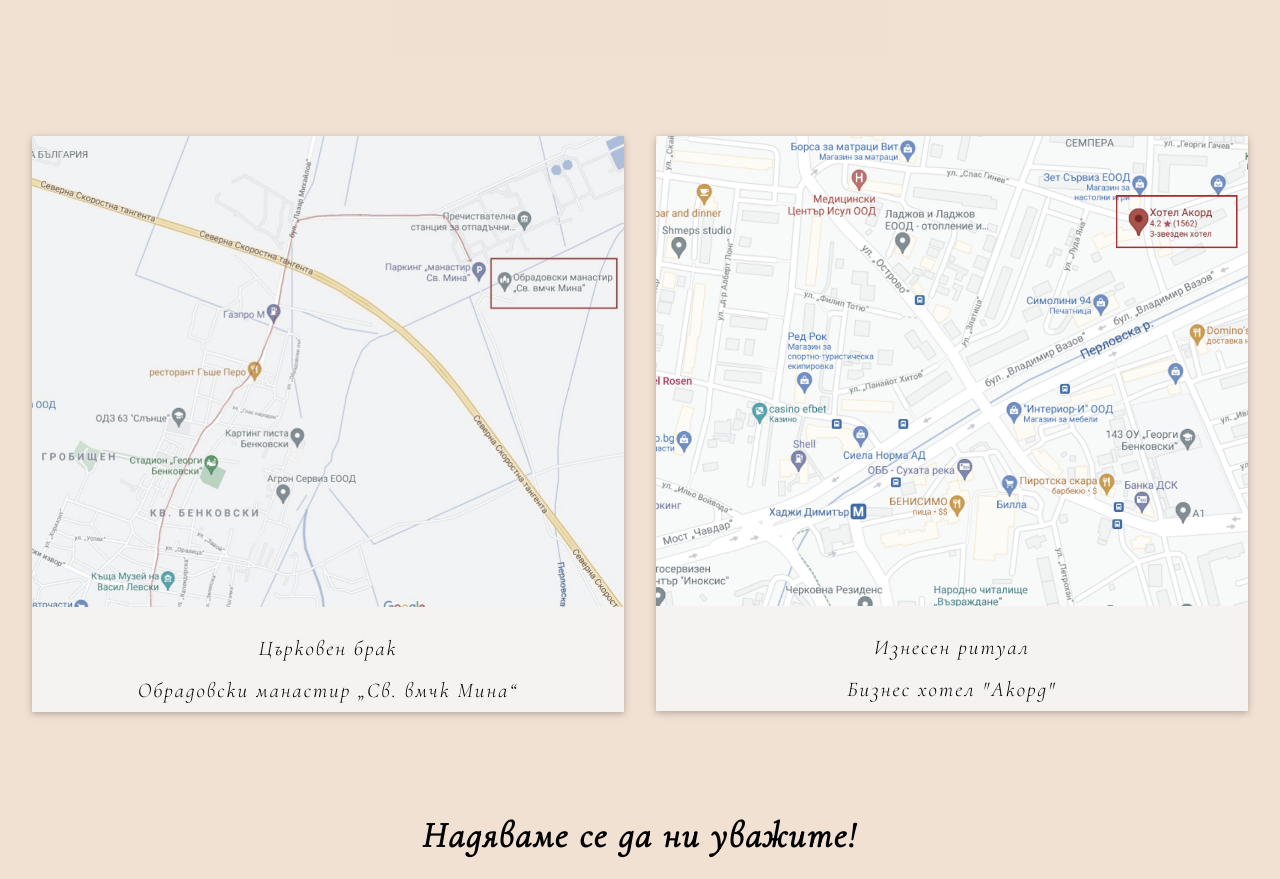
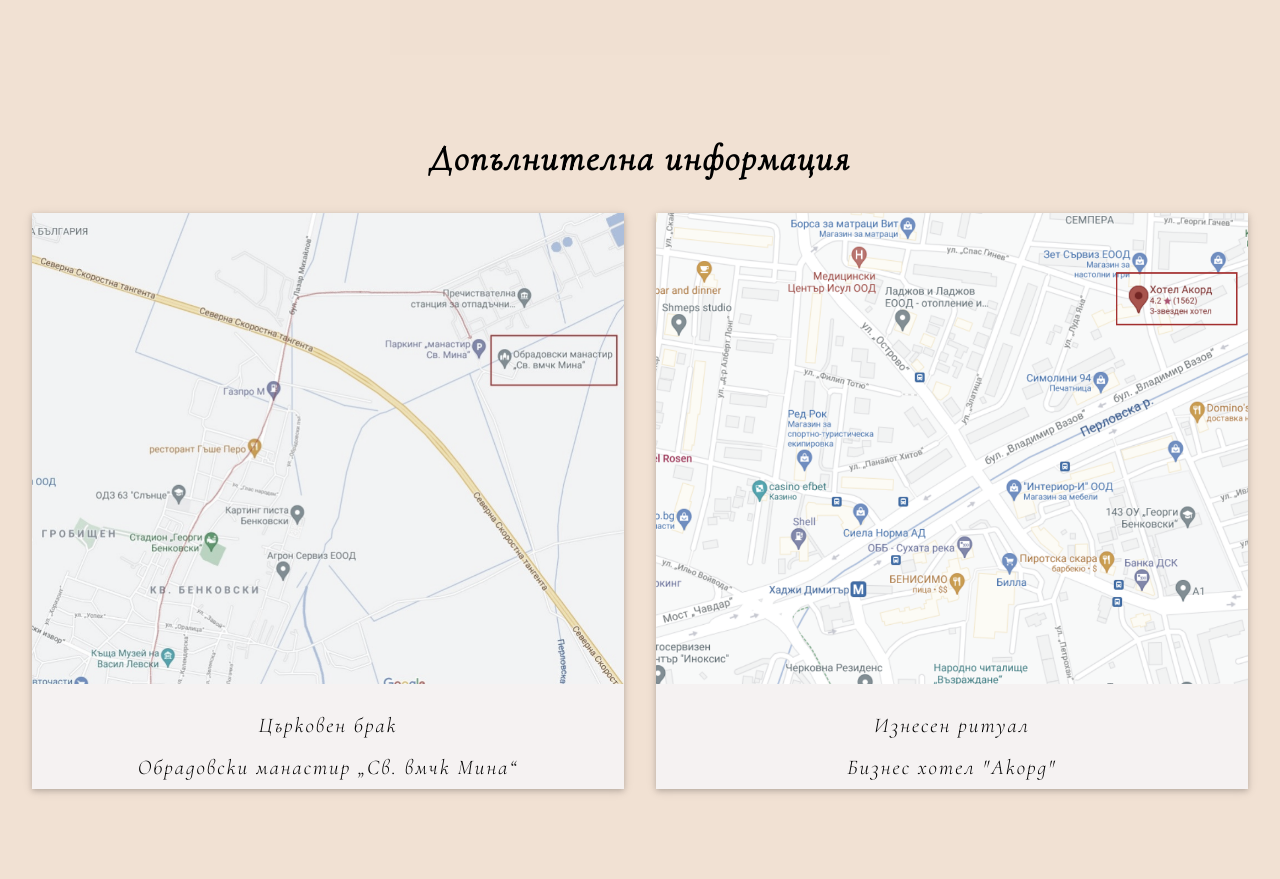
Before and after one commit to 1337sh33p/1337sh33p.github.io, a plain HTML site: page index.html in a window 1280 px wide. Shown: the part 3600-4479 px from the top of the page. Drawn offline with nearby package versions, Linux system fonts and the light colour scheme.

Commit message:
Update index.html

```diff
--- a/index.html
+++ b/index.html
@@ -144,6 +144,7 @@
 </div>
 
 <div class="w3-container w3-grayscale-min" id="info">
+  <h1 class="w3-text-bold w3-center">Допълнителна информация</h1>
   <div class="w3-half">
     <div class="w3-card w3-margin map">
       <img src="images/manastir.png" style="width: 100%"/>
```
